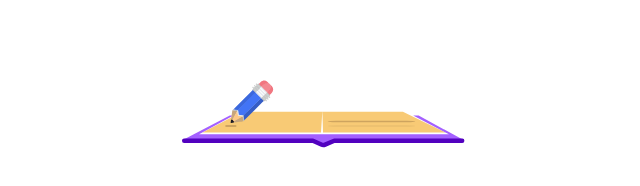
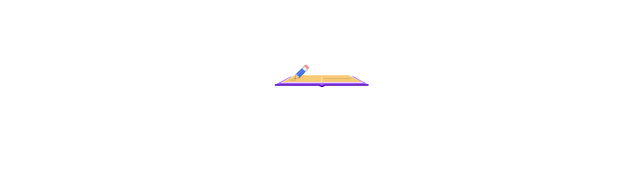
Before and after one commit to sethabout3653-sketch/Clever_Portal.., a plain HTML site: page index.html in a window 1280 px wide. Shown: the part 348-534 px from the top of the page, without its empty margins (319-959 px from the left). Drawn offline with Linux system fonts and the light colour scheme.

Commit message:
Update index.html

```diff
--- a/index.html
+++ b/index.html
@@ -12,7 +12,7 @@
     --clever-width: 290px;
     --clever-up: 95px;
 
-    --book-width: 300px;
+    --book-width: 100px;
     --book-down: 5px;
 }
 
```
